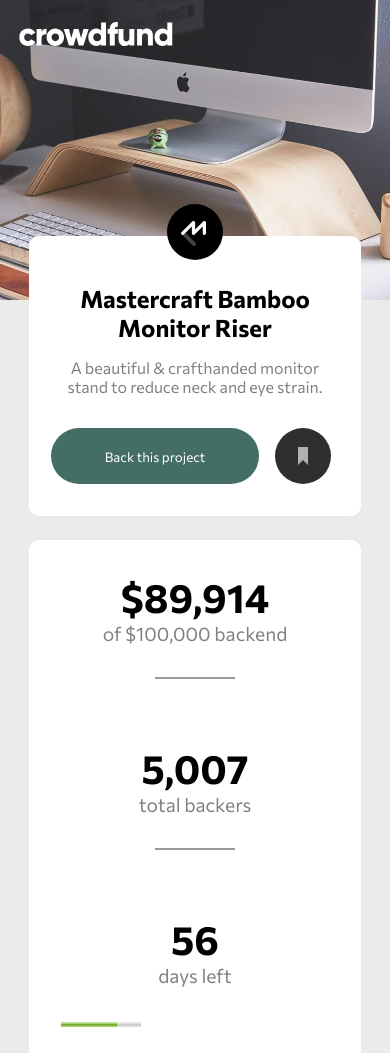
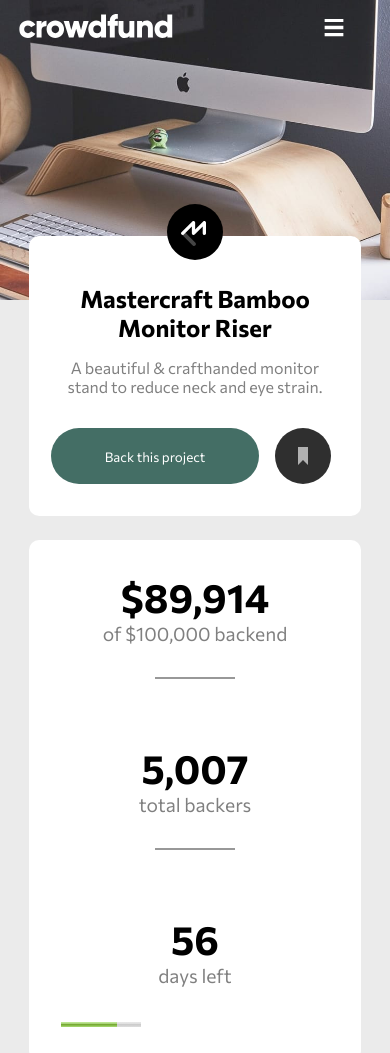
Before and after one commit to crystalblade1/crowdfunding-product-page-main, a plain HTML site: page index.html in a window 390 px wide. Shown: the top 1053 px of the page. Drawn offline with Linux system fonts and the light colour scheme.

Commit message:
bug fixes

```diff
--- a/index.html
+++ b/index.html
@@ -19,18 +19,19 @@
     <header>
       <div class="background-img">
         <nav>
-          <img src="images/logo.svg" alt="logo" id="logo" />
-
-            <img
-              src="images/icon-hamburger.svg"
-              alt="icon-hamburger"
-              id="menu"
-            />
+          <div class="features-dropdown">
+            <img src="images/logo.svg" alt="logo" id="logo" />
             <a href="">About</a>
             <a href="">Discover</a>
             <a href="">Get Started</a>
+          </div>
+          <img
+          src="images/icon-hamburger.svg"
+          alt="icon-hamburger"
+          id="menu"
+        />
+        </nav>
 
-        </nav>
       </div>
     </header>
 
--- a/styles.css
+++ b/styles.css
@@ -380,6 +380,8 @@
 
 @media screen and (max-width:768px){
 
+
+
     .background-img{
         background-image: url("images/image-hero-mobile.jpg");
     }
@@ -387,8 +389,8 @@
     nav{
         display: flex;
         justify-content: space-between;
-        margin-top: .5rem;
-        margin-right: 1.5rem;
+        margin: 0;
+
         #logo{
             margin: 0;
 
@@ -400,7 +402,9 @@
 
             #menu{
                 align-self: center;
-
+                display: block;
+                display: inline;
+                margin-right: 3rem;
 
             }
 
```
